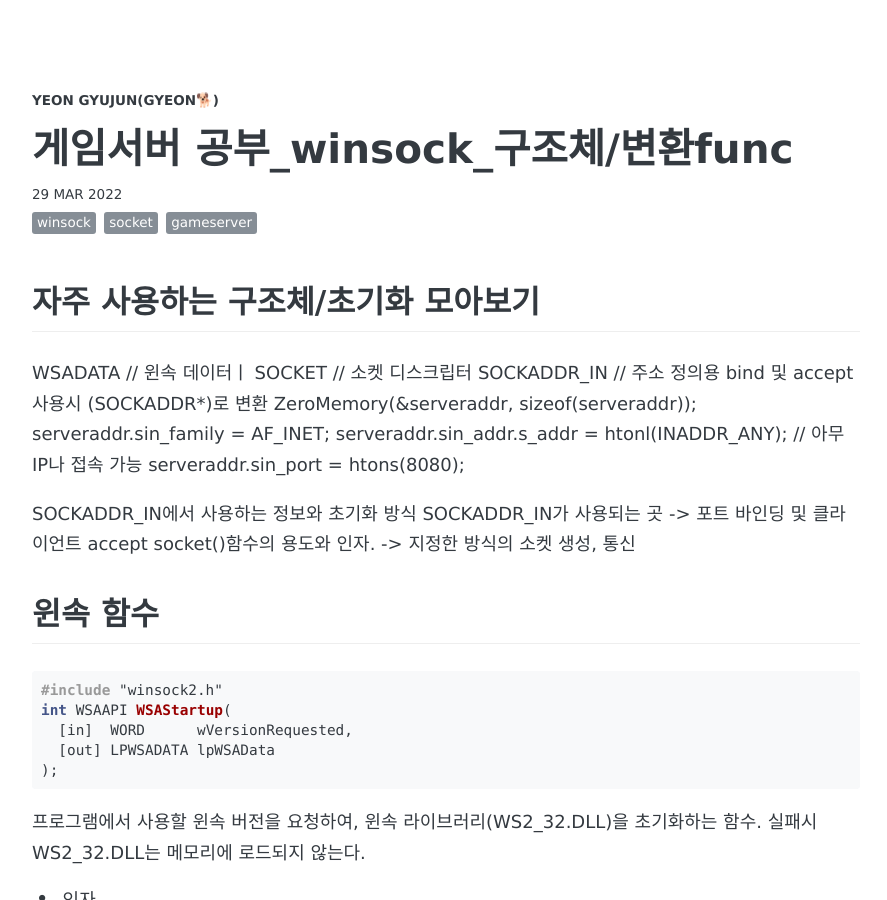
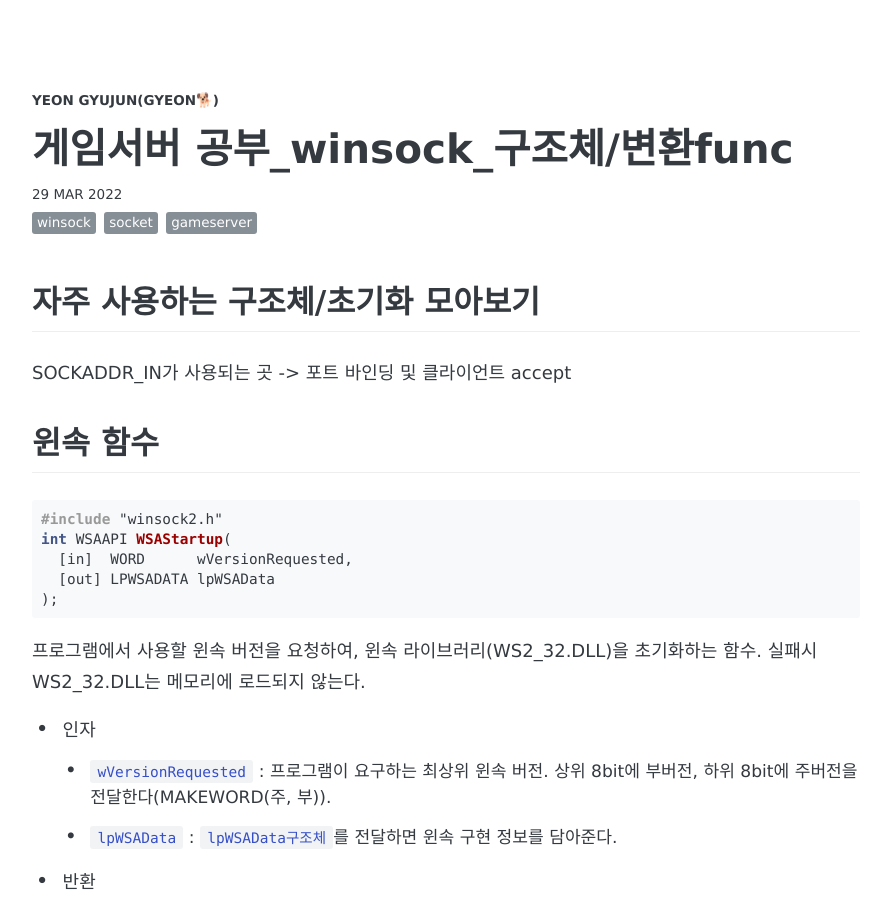
Before and after one commit to gyujun9403/gyujun9403.github.io, a Jekyll site: the page built from _posts/2022-03-29-GS-winsock_func1.md, in a window 1280 px wide and 900 px high. Shown: the whole window, without its empty margins (194-1081 px from the left). Built offline with Jekyll 4.4.1, drawn with Linux system fonts in a browser that asks for light colours; some web fonts are replaced; comment, search, counter and statistics services are not loaded; some of the changed text lies outside the part shown.

Commit message:
socket관련 함수 작성중

```diff
--- a/_posts/2022-03-29-GS-winsock_func1.md
+++ b/_posts/2022-03-29-GS-winsock_func1.md
@@ -9,17 +9,8 @@ share: true
 ---
 
 ## 자주 사용하는 구조체/초기화 모아보기
-WSADATA     // 윈속 데이터ㅣ
-SOCKET      // 소켓 디스크립터
-SOCKADDR_IN // 주소 정의용 bind 및 accept사용시 (SOCKADDR*)로 변환
-ZeroMemory(&serveraddr, sizeof(serveraddr));
-serveraddr.sin_family = AF_INET;
-serveraddr.sin_addr.s_addr = htonl(INADDR_ANY); // 아무 IP나 접속 가능
-serveraddr.sin_port = htons(8080);
+SOCKADDR_IN가 사용되는 곳 -> 포트 바인딩 및 클라이언트 accept
 
-SOCKADDR_IN에서 사용하는 정보와 초기화 방식
-SOCKADDR_IN가 사용되는 곳 -> 포트 바인딩 및 클라이언트 accept
-socket()함수의 용도와 인자. -> 지정한 방식의 소켓 생성, 통신
 
 
 ## 윈속 함수
```
Also changed, not shown: other parts of _posts/2022-03-29-GS-winsock_func1.md (+9 -0 lines), _posts/2022-04-08-GS-winsock_basicServer.md (+0 -12 lines), _posts/2022-04-12-CppModule01.md (+16 -0 lines), _posts/2022-04-13-GS-winsock_data.md (+5 -1 lines), _posts/2022-04-15-Socket_quiz.md (added, +23 -0 lines).
